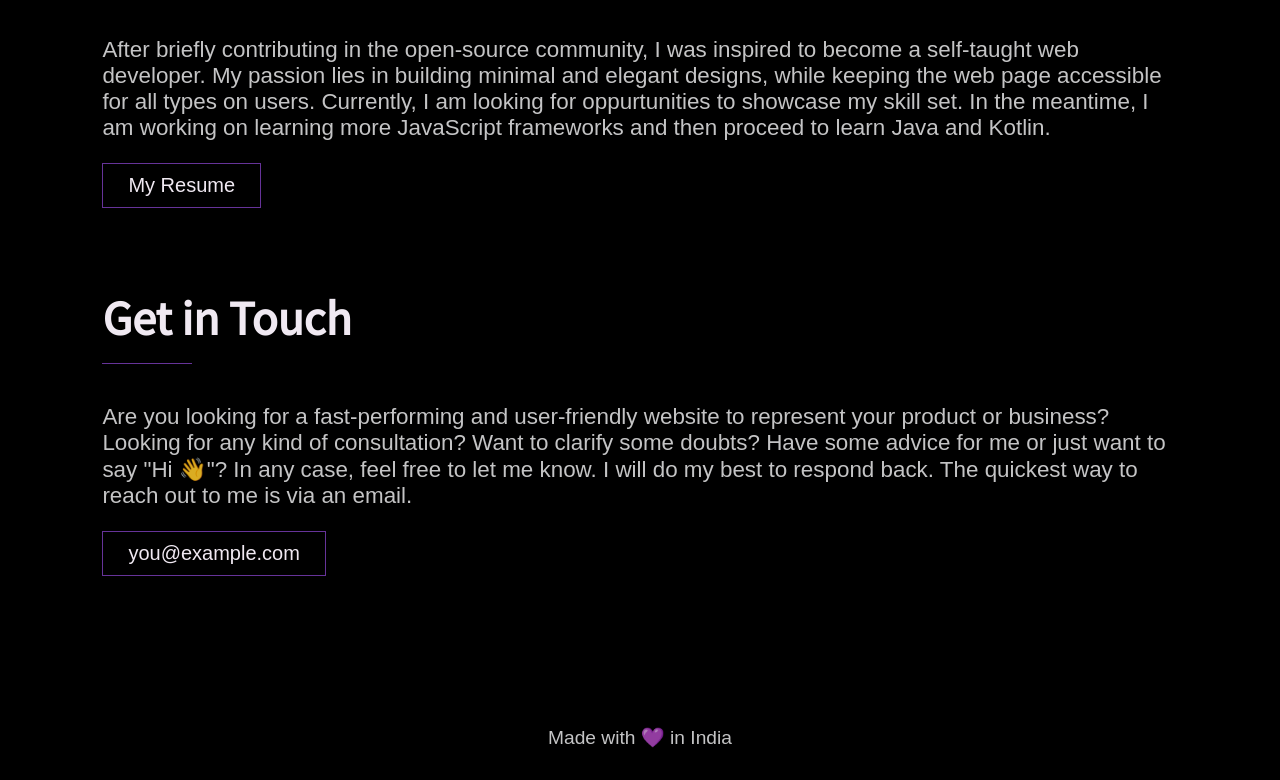
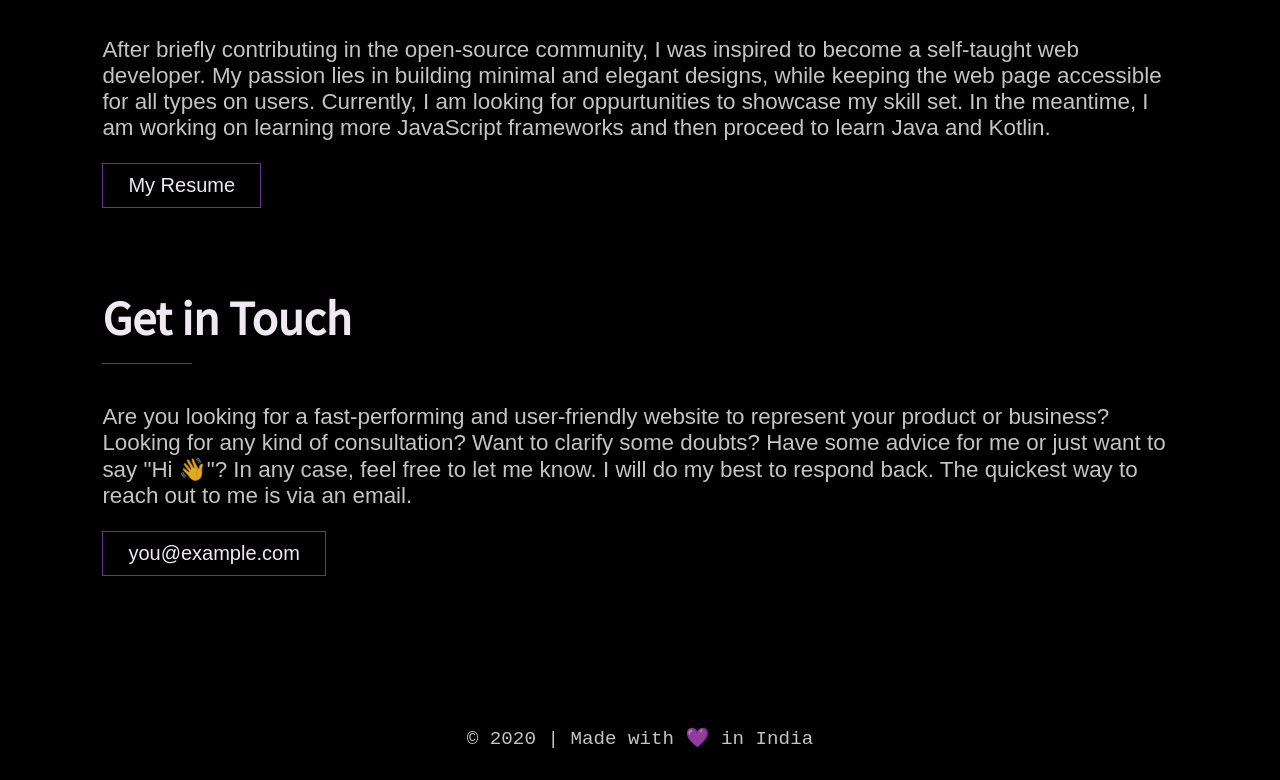
Before and after one commit to naveenjohnsonv/Codecademy_FullStack, a plain HTML site: page portfolio/index.html in a window 1280 px wide. Shown: the part 2457-3237 px from the top of the page. Drawn offline with Linux system fonts and the light colour scheme; a web font is replaced by a local one.

Commit message:
[portfolio] add footer monospace

```diff
--- a/portfolio/index.html
+++ b/portfolio/index.html
@@ -104,7 +104,7 @@
     </div>
   </main>
   <footer>
-    <p>Made with &#128156 in India</p>
+    <p>&#169 2020 | Made with &#128156 in India</p>
   </footer>
 </body>
 </html>
--- a/portfolio/resources/css/style.css
+++ b/portfolio/resources/css/style.css
@@ -148,8 +148,10 @@ header {
 
 footer p {
   margin-top: 150px;
+  margin-bottom: 30px;
   text-align: center;
   font-size: 1.2rem;
+  font-family: monospace;
 }
 
 @media only screen and (max-width: 715px) {
```
